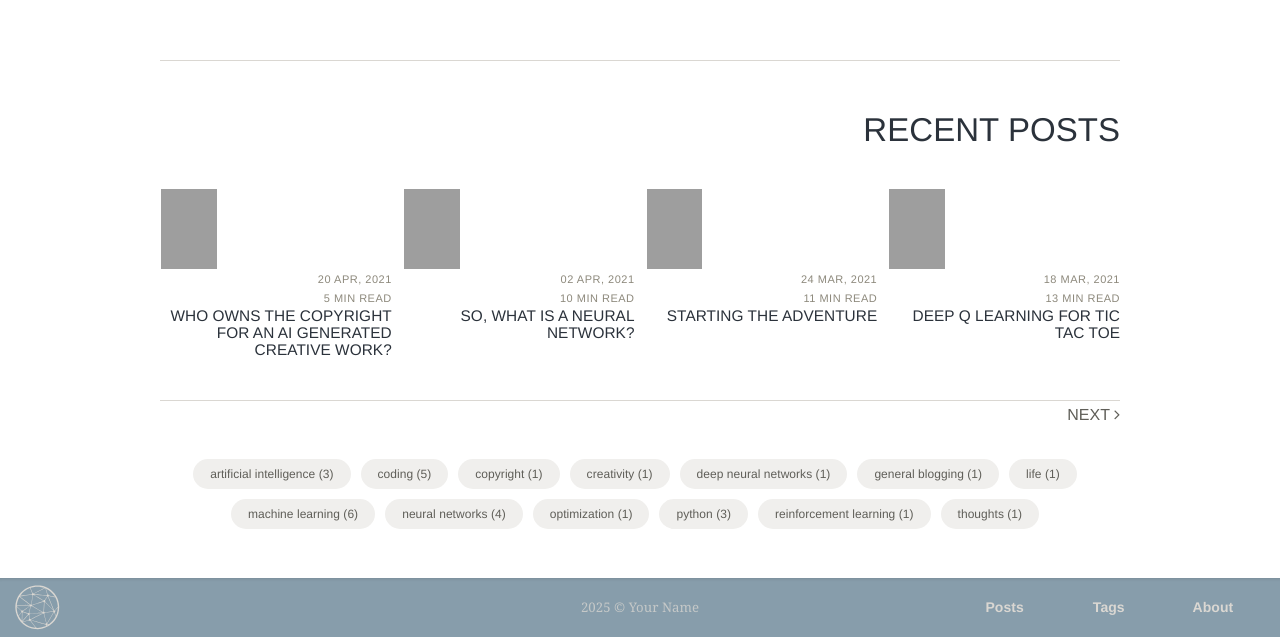
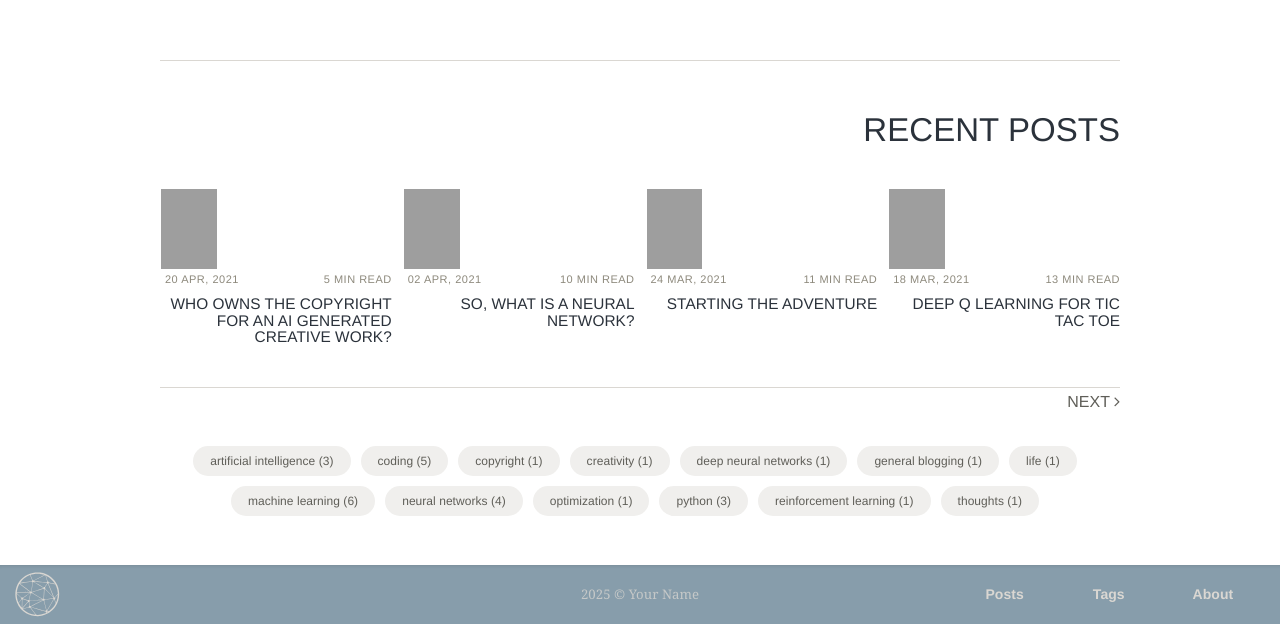
Before and after one commit to apichardo1997/alignedemergence, a Jekyll site: the page built from index.html, in a window 1280 px wide, cut to the strip 596-1233 px from the top of the page. Built offline with Jekyll 4.4.1, drawn with Linux system fonts in a browser that asks for light colours; some web fonts are replaced; the list of posts is cut into pages by our own code; grey boxes are pictures that could not be loaded.

Commit message:
Update recent-post.html

```diff
--- a/_includes/recent-post.html
+++ b/_includes/recent-post.html
@@ -1,6 +1,6 @@
 {% include calculate_relative_base.html %}
 <div class="recent-box">
-  <h2 class="page-subtitle">Recent posts</h2>
+  <h2 class="page-subtitle">Recent Posts</h2>
   <div class="recent-list">
     {% for post in site.posts offset:0 limit:4 %}
       {% if post.title %}
@@ -17,11 +17,9 @@
 
           <!-- Title and metadata outside the image -->
           <div class="recent-item-content">
-            <div class="recent-item-meta">
-              {{ post.date | date: "%d %b, %Y" | upcase }}
-            </div>
-            <div class="recent-item-readtime">
-              {{ post.content | strip_html | number_of_words | divided_by: 200 | plus: 1 }} MIN READ
+            <div class="recent-item-meta-container">
+              <span class="recent-item-meta">{{ post.date | date: "%d %b, %Y" | upcase }}</span>
+              <span class="recent-item-readtime">{{ post.content | strip_html | number_of_words | divided_by: 200 | plus: 1 }} MIN READ</span>
             </div>
             <h3 class="recent-item-title">
               <a href="{{ post_url }}">{{ post.title }}</a>
```
